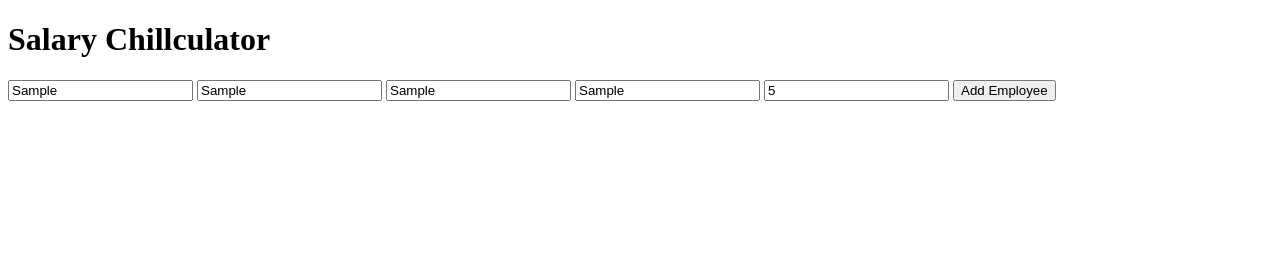
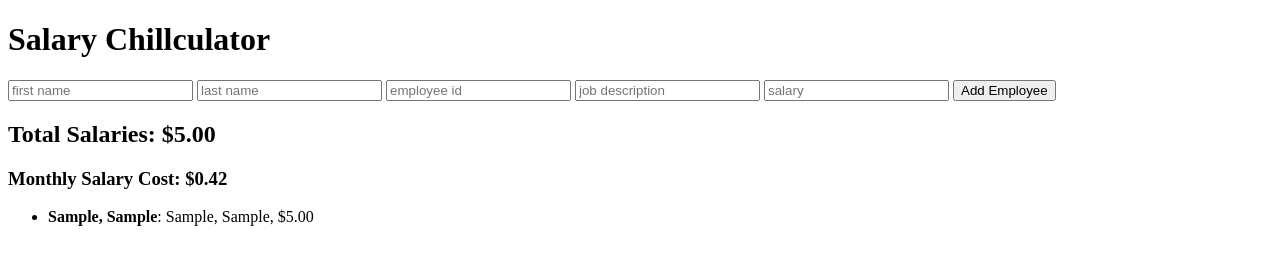
Before and after one commit to clark535/elnath_weekend1ChillengeOne, a plain HTML site: page index.html in a window 1280 px wide. Both pictures are taken after typing "Sample", "Sample", "Sample", "Sample", "5" into the empty fields and a click on the button "Add Employee". Drawn offline with Linux system fonts and the light colour scheme.

Commit message:
base mode

```diff
--- a/index.html
+++ b/index.html
@@ -18,5 +18,12 @@
         <input type="number" placeholder="salary" id="salaryIn">
         <button id="addEmployeeButton">Add Employee</button>
     </div>
+    <h2 id="totalSalaryOut">Total Salaries: $0.00</h2>
+    <h3 id="monthlySalaryCostOut">Monthly Salary Cost: $0.00</h3>
+    <ul id="employeesOut">
+        <li><strong>lastName, firstName</strong>: id, job description, $salary</li>
+        <li><strong>lastName, firstName</strong>: id, job description, $salary</li>
+        <li><strong>lastName, firstName</strong>: id, job description, $salary</li>
+    </ul>
 </body>
 </html>
--- a/script.js
+++ b/script.js
@@ -21,6 +21,12 @@ function addEmployeeButtonClick(){
     // push the new object into an array
     employees.push( newEmployee );
     console.log( employees );
+    // clear inputs
+    $( '#firstNameIn' ).val( '' );
+    $( '#lastNameIn' ).val( '' );
+    $( '#employeeIdIn' ).val( '' );
+    $( '#jobDescriptionIn' ).val( '' );
+    $( '#salaryIn' ).val( '' );
     calculateSalaries();
 } // end addEmployeeButtonClick
 
@@ -36,4 +42,30 @@ function calculateSalaries(){
     console.log( 'total salaries:', totalSalaries );
     var monthlySalaryCost = totalSalaries / 12;
     console.log( 'monthly salary cost:', monthlySalaryCost );
+    displayOutput( totalSalaries, monthlySalaryCost );
 } // end calculateSalaries
+
+function displayOutput( salaries, monthly ){
+    console.log( 'in displayOutput', salaries );
+    // total salaries
+    $( '#totalSalaryOut' ).empty();
+    $( '#totalSalaryOut' ).append( 'Total Salaries: $' + salaries.toFixed( 2 ) )
+    // monthly salary cost
+    $( '#monthlySalaryCostOut' ).empty();
+    $( '#monthlySalaryCostOut' ).append( 'Monthly Salary Cost: $' + monthly.toFixed( 2 ) )
+    // all employees
+    // loop through employees array
+    // append each to the ul with id
+    $( '#employeesOut' ).empty();
+    for( var i = 0; i< employees.length; i ++ ){
+        // <li><strong>lastName, firstName</strong>: id, job description, $salary</li>
+        var appendString = '';
+        appendString += '<li>';
+        appendString += '<strong>' + employees[ i ].lastName + ', ' + employees[ i ].firstName + '</strong>';
+        appendString += ': ' + employees[ i ].employeeId + ', ';
+        appendString += employees[ i ].jobDescription + ', ';
+        appendString += '$' + Number( employees[ i ].salary ).toFixed( 2 );
+        appendString += '</li>';
+        $( '#employeesOut' ).append( appendString );
+    } // end all eployees
+} // end displayOutput
```
Also changed, not shown: functions.png (added).
